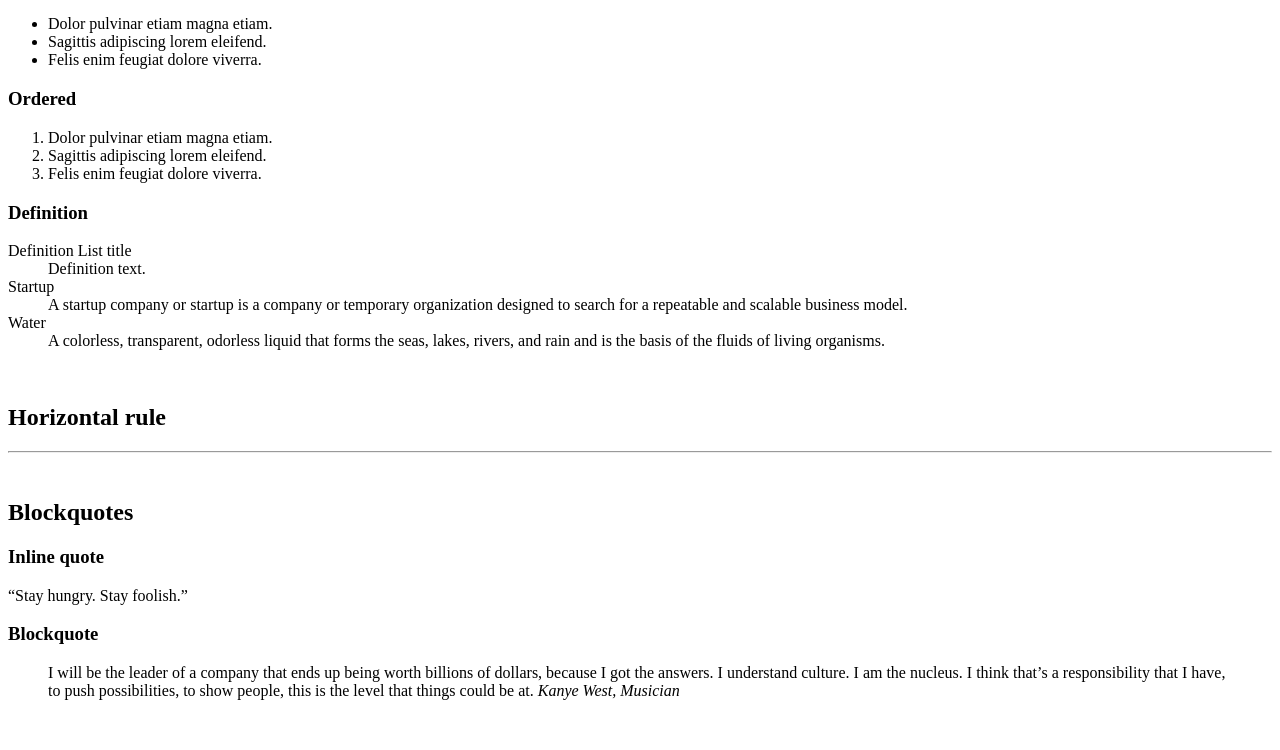
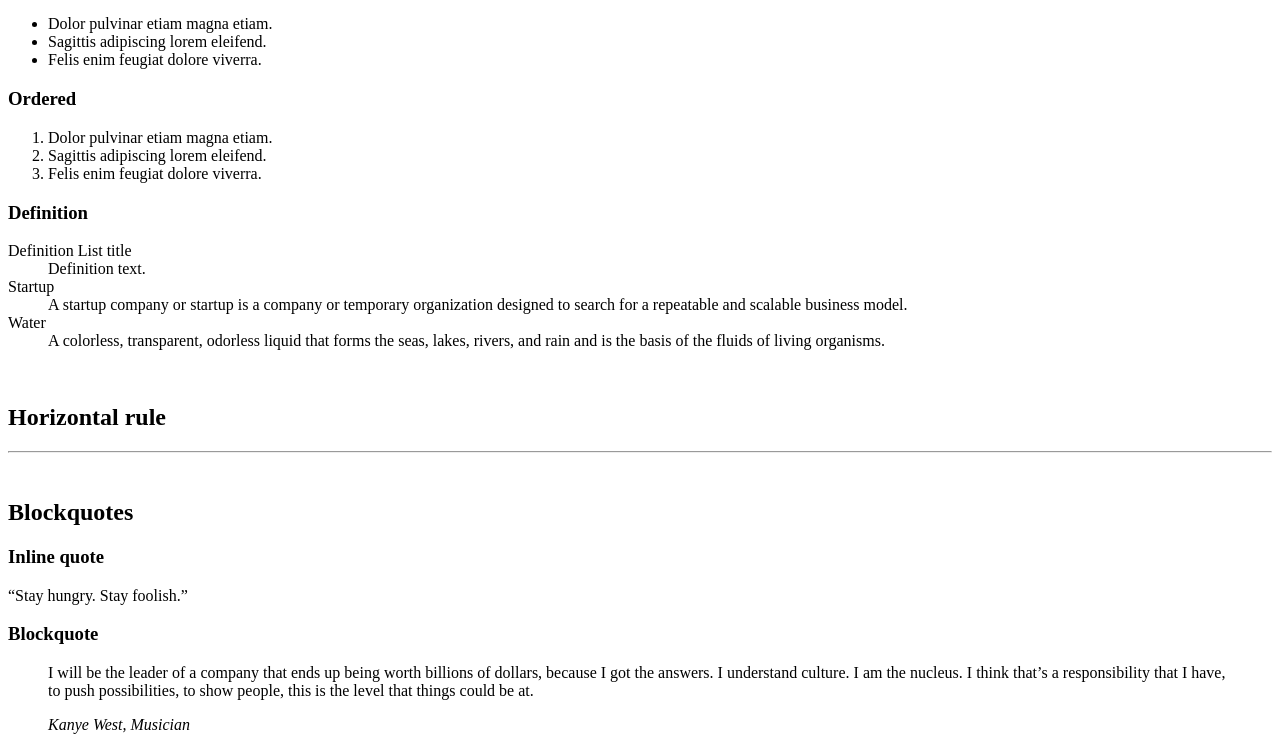
Before and after one commit to BrianFs04/holbertonschool-web_front_end, a plain HTML site: page 0x00-html_advanced/30-styleguide.html in a window 1280 px wide. Shown: the part 612-1362 px from the top of the page. Before the commit the page ends 1328 px from the top, so only its background shows below. Drawn offline with Linux system fonts and the light colour scheme.

Commit message:
[Fix]: Adding p tag

```diff
--- a/0x00-html_advanced/30-styleguide.html
+++ b/0x00-html_advanced/30-styleguide.html
@@ -83,7 +83,7 @@
                 <div>
                     <h3>Blockquote</h3>
                     <blockquote>
-                        I will be the leader of a company that ends up being worth billions of dollars, because I got the answers. I understand culture. I am the nucleus. I think that’s a responsibility that I have, to push possibilities, to show people, this is the level that things could be at.
+                        <p>I will be the leader of a company that ends up being worth billions of dollars, because I got the answers. I understand culture. I am the nucleus. I think that’s a responsibility that I have, to push possibilities, to show people, this is the level that things could be at.</p>
                         <cite>Kanye West, Musician</cite>
                     </blockquote>
                 </div>
```
